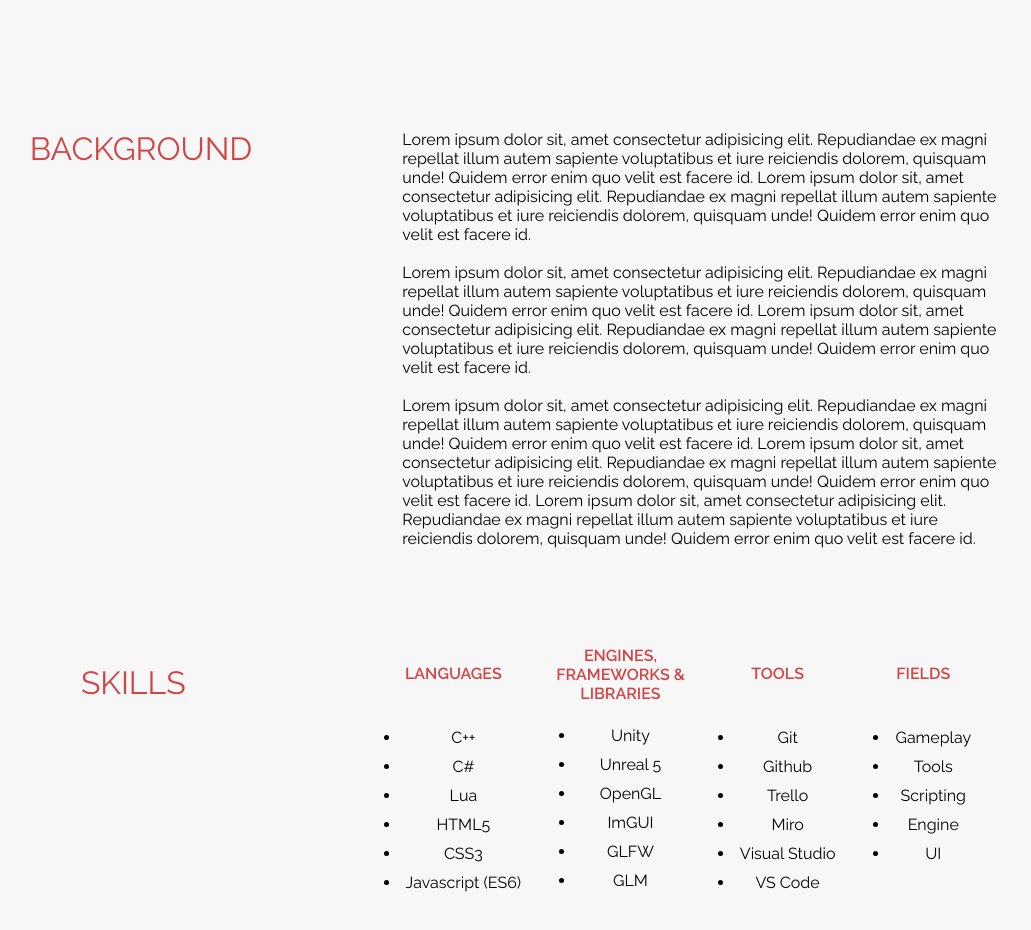
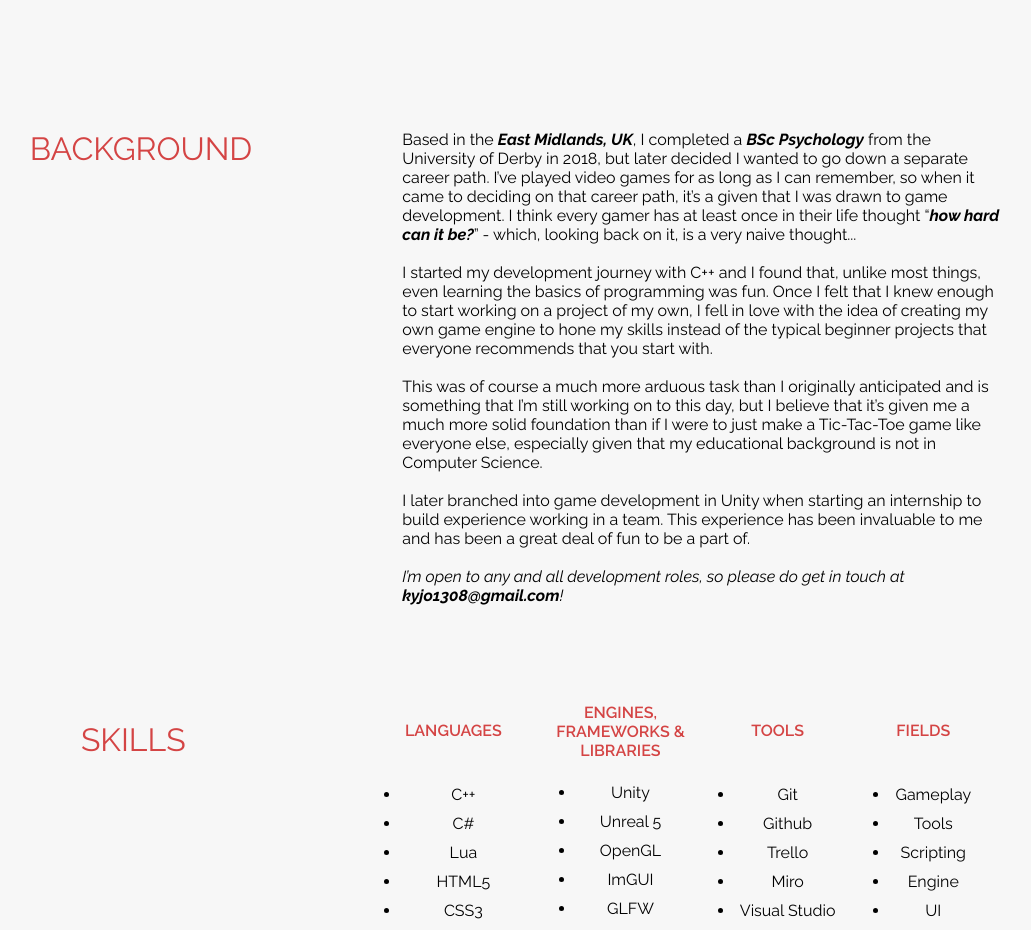
Before and after one commit to j0kai/j0kai.github.io, a plain HTML site: page index.html in a window 1280 px wide. Shown: the part 802-1732 px from the top of the page, without its empty margins (99-1130 px from the left). Drawn offline with Linux system fonts and the light colour scheme.

Commit message:
filled out background section

```diff
--- a/css/styles.css
+++ b/css/styles.css
@@ -107,6 +107,12 @@ body
 li
 {
  padding: 5px;
+}
+
+.bg-span
+{
+  font-weight: 700;
+  font-style: italic;
 }
 
 /* Skills Section */
--- a/index.html
+++ b/index.html
@@ -42,22 +42,27 @@
       <div class="background-content">
         <p class="background-text">
 
-          Lorem ipsum dolor sit, amet consectetur adipisicing elit. Repudiandae ex magni repellat illum autem sapiente
-          voluptatibus et iure reiciendis dolorem, quisquam unde! Quidem error enim quo velit est facere id.
-          Lorem ipsum dolor sit, amet consectetur adipisicing elit. Repudiandae ex magni repellat illum autem sapiente
-          voluptatibus et iure reiciendis dolorem, quisquam unde! Quidem error enim quo velit est facere id.
+          Based in the <span class="bg-span">East Midlands, UK</span>, I completed a <span class="bg-span">BSc Psychology</span> from the University of Derby in 2018, but later decided I
+          wanted to go down a separate career path. I’ve played video games for as long as I can remember, so when it came to
+          deciding on that career path, it’s a given that I was drawn to game development. I think every gamer has at least
+          once in their life thought “<span class="bg-span">how hard can it be?</span>” - which, looking back on it, is a very naive thought...
           <br><br>
-          Lorem ipsum dolor sit, amet consectetur adipisicing elit. Repudiandae ex magni repellat illum autem sapiente
-          voluptatibus et iure reiciendis dolorem, quisquam unde! Quidem error enim quo velit est facere id.
-          Lorem ipsum dolor sit, amet consectetur adipisicing elit. Repudiandae ex magni repellat illum autem sapiente
-          voluptatibus et iure reiciendis dolorem, quisquam unde! Quidem error enim quo velit est facere id.
+          I started my development journey with C++ and I found that, unlike most things, even learning the basics
+          of programming was fun. Once I felt that I knew enough to start working on a project of my own, I fell in
+          love with the idea of creating my own game engine to hone my skills instead of the typical beginner projects
+          that everyone recommends that you start with.
           <br><br>
-          Lorem ipsum dolor sit, amet consectetur adipisicing elit. Repudiandae ex magni repellat illum autem sapiente
-          voluptatibus et iure reiciendis dolorem, quisquam unde! Quidem error enim quo velit est facere id.
-          Lorem ipsum dolor sit, amet consectetur adipisicing elit. Repudiandae ex magni repellat illum autem sapiente
-          voluptatibus et iure reiciendis dolorem, quisquam unde! Quidem error enim quo velit est facere id.
-          Lorem ipsum dolor sit, amet consectetur adipisicing elit. Repudiandae ex magni repellat illum autem sapiente
-          voluptatibus et iure reiciendis dolorem, quisquam unde! Quidem error enim quo velit est facere id.
+          This was of course a much more arduous task than I originally
+          anticipated and is something that I’m still working on to this day, but I believe that it’s given me a much
+          more solid foundation than if I were to just make a Tic-Tac-Toe game like everyone else, especially given that
+          my educational background is not in Computer Science.
+          <br><br>
+          I later branched into game development in Unity when starting an internship to build experience working in a team.
+          This experience has been invaluable to me and has been a great deal of fun to be a part of.
+          <br><br>
+          <span style="font-style: italic;">
+            I’m open to any and all development roles, so please do get in touch at <span class="bg-span">kyjo1308@gmail.com</span>!
+          </span>
 
         </p>
       </div>
```
